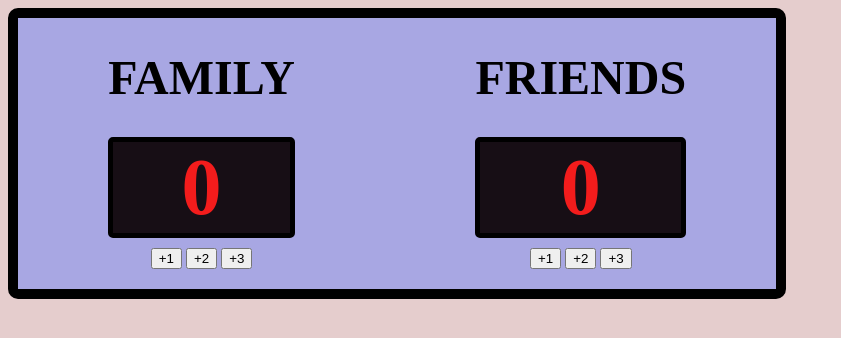
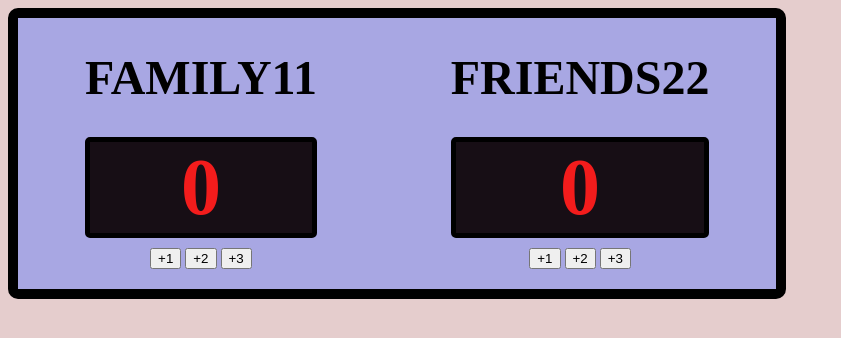
Before and after one commit to Nandhini0123/Scoreboard, a plain HTML site: page index.html in a window 1280 px wide. Shown: the whole page, without its empty margins (0-841 px from the left). Drawn offline with Linux system fonts and the light colour scheme.

Commit message:
Updated again - html

```diff
--- a/index.html
+++ b/index.html
@@ -8,13 +8,13 @@
     <title>JAVASCRIPT</title>
 <body>
     <div class="container">
-    <div><h1>FAMILY</h1>
+    <div><h1>FAMILY11</h1>
     <h2 id="score1" class="board">0</h2>
     <button onclick="add11()">+1</button>
     <button onclick="add21()">+2</button>
     <button onclick="add31()">+3</button>
     </div>
-    <div><h1>FRIENDS</h1>
+    <div><h1>FRIENDS22</h1>
     <h2 id="score2" class="board">0</h2>
     <button onclick="add12()">+1</button>
     <button onclick="add22()">+2</button>
```
